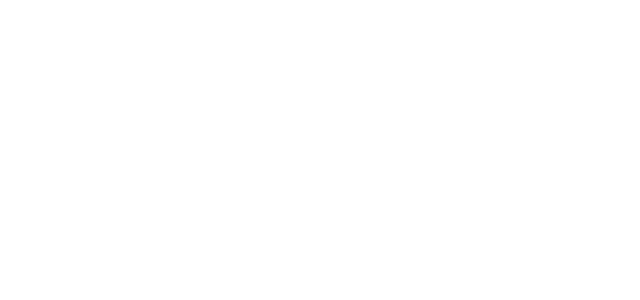
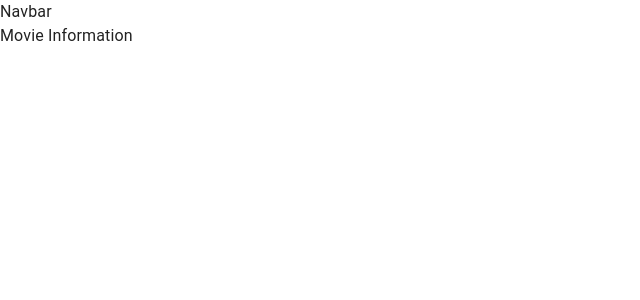
Before and after one commit to enwadiogbu/filmpire_emeka3, a React (Create React App) app: page /movie/1 in a window 1280 px wide. Shown: the top 300 px of the page, without its empty margins (0-640 px from the left). Built offline with nearby package versions, Linux system fonts and the light colour scheme.

Commit message:
setup the routing for the main components and navbar with a functional component and reverted back to React 17 for react-dom statements

```diff
--- a/package.json
+++ b/package.json
@@ -4,6 +4,7 @@
   "private": true,
   "dependencies": {
     "@alan-ai/alan-sdk-web": "^1.8.54",
+    "@babel/plugin-proposal-private-property-in-object": "^7.21.11",
     "@emotion/react": "^11.11.3",
     "@emotion/styled": "^11.11.0",
     "@mui/icons-material": "^5.15.3",
@@ -13,8 +14,8 @@
     "@testing-library/react": "^13.4.0",
     "@testing-library/user-event": "^13.5.0",
     "axios": "^1.6.5",
-    "react": "^18.2.0",
-    "react-dom": "^18.2.0",
+    "react": "^17.0.2",
+    "react-dom": "^17.0.2",
     "react-redux": "^9.0.4",
     "react-router-dom": "^6.21.1",
     "react-scripts": "5.0.1",
--- /dev/null
+++ b/src/components/Actors/Actors.jsx
@@ -0,0 +1,7 @@
+import React from "react";
+
+const Actors = () => {
+  return <div>Actors</div>;
+};
+
+export default Actors;
--- a/src/components/App.jsx
+++ b/src/components/App.jsx
@@ -1,12 +1,30 @@
 import React from "react";
 import { CssBaseline } from "@mui/material";
-import { Route, Switch } from "react-router-dom";
+import { Routes, Route } from "react-router-dom";
 
-const App = () => {
-  <div>
-    <CssBaseline />
-    <h1>Hello, World - Filmpire</h1>
-  </div>;
-};
+import { Actors, MovieInformation, Movies, Profiles, Navbar } from "./";
+
+function App() {
+  return (
+    <>
+      <CssBaseline />
+      <Navbar />
+      <main>
+        <Routes>
+          <Route path="/movie/:id" element={<MovieInformation />} />
+        </Routes>
+        <Routes>
+          <Route path="/actors/:id" element={<Actors />} />
+        </Routes>
+        <Routes>
+          <Route path="/movies/:id" element={<Movies />} />
+        </Routes>
+        <Routes>
+          <Route path="/profiles/:id" element={<Profiles />} />
+        </Routes>
+      </main>
+    </>
+  );
+}
 
 export default App;
--- /dev/null
+++ b/src/components/MovieInformation/MovieInformation.jsx
@@ -0,0 +1,7 @@
+import React from "react";
+
+const MovieInformation = () => {
+  return <div>Movie Information</div>;
+};
+
+export default MovieInformation;
--- /dev/null
+++ b/src/components/Movies/Movies.jsx
@@ -0,0 +1,7 @@
+import React from "react";
+
+const Movies = () => {
+  return <div>Movies</div>;
+};
+
+export default Movies;
--- /dev/null
+++ b/src/components/Navbar/Navbar.jsx
@@ -0,0 +1,7 @@
+import React from "react";
+
+const Navbar = () => {
+  return <div>Navbar</div>;
+};
+
+export default Navbar;
--- /dev/null
+++ b/src/components/Profiles/Profiles.jsx
@@ -0,0 +1,7 @@
+import React from "react";
+
+const Profiles = () => {
+  return <div>Profiles</div>;
+};
+
+export default Profiles;
--- /dev/null
+++ b/src/components/index.js
@@ -0,0 +1,5 @@
+export { default as Actors } from "./Actors/Actors";
+export { default as Profiles } from "./Profiles/Profiles";
+export { default as MovieInformation } from "./MovieInformation/MovieInformation";
+export { default as Movies } from "./Movies/Movies";
+export { default as Navbar } from "./Navbar/Navbar";
--- a/src/index.js
+++ b/src/index.js
@@ -1,9 +1,13 @@
 import React from "react";
-import { createRoot } from "react-dom/client";
+import ReactDOM from "react-dom";
+import { BrowserRouter } from "react-router-dom";
 
 import App from "./components/App";
 
-const container = document.getElementById("root");
+ReactDOM.render(
+  <BrowserRouter>
+    <App />
+  </BrowserRouter>,
 
-const root = createRoot(container);
-root.render(<App />);
+  document.getElementById("root")
+);
```
Also changed, not shown: 1 other file (tests, documents, lock files or other folders).
